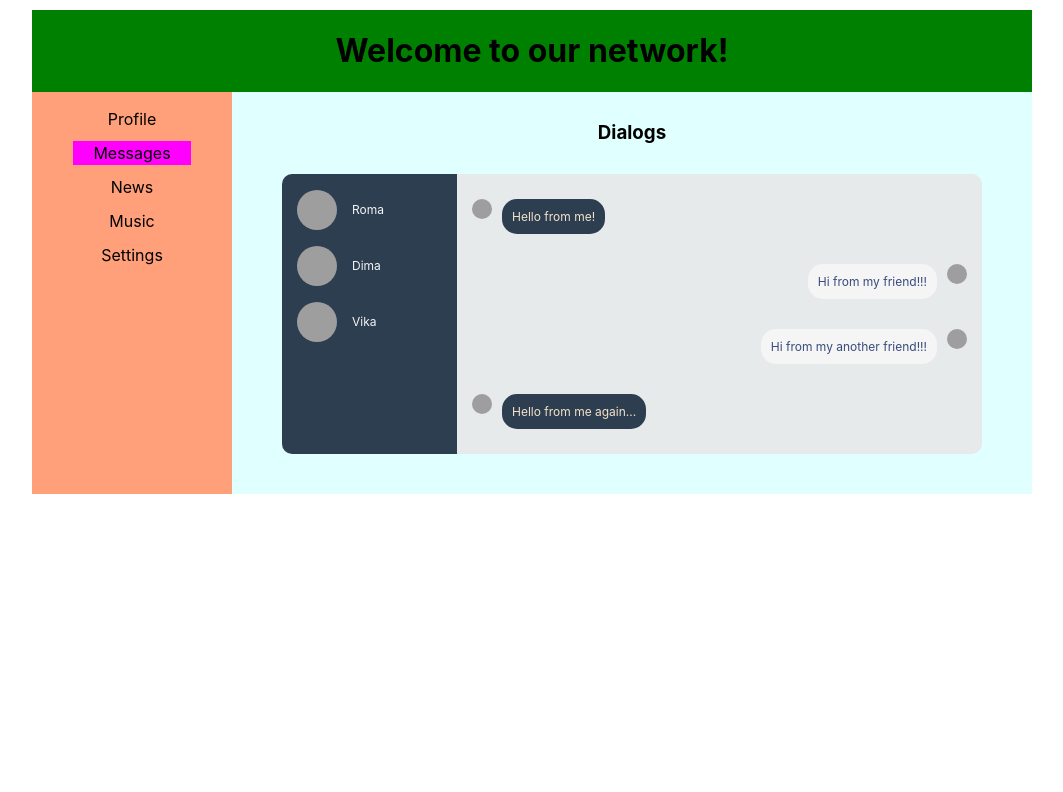
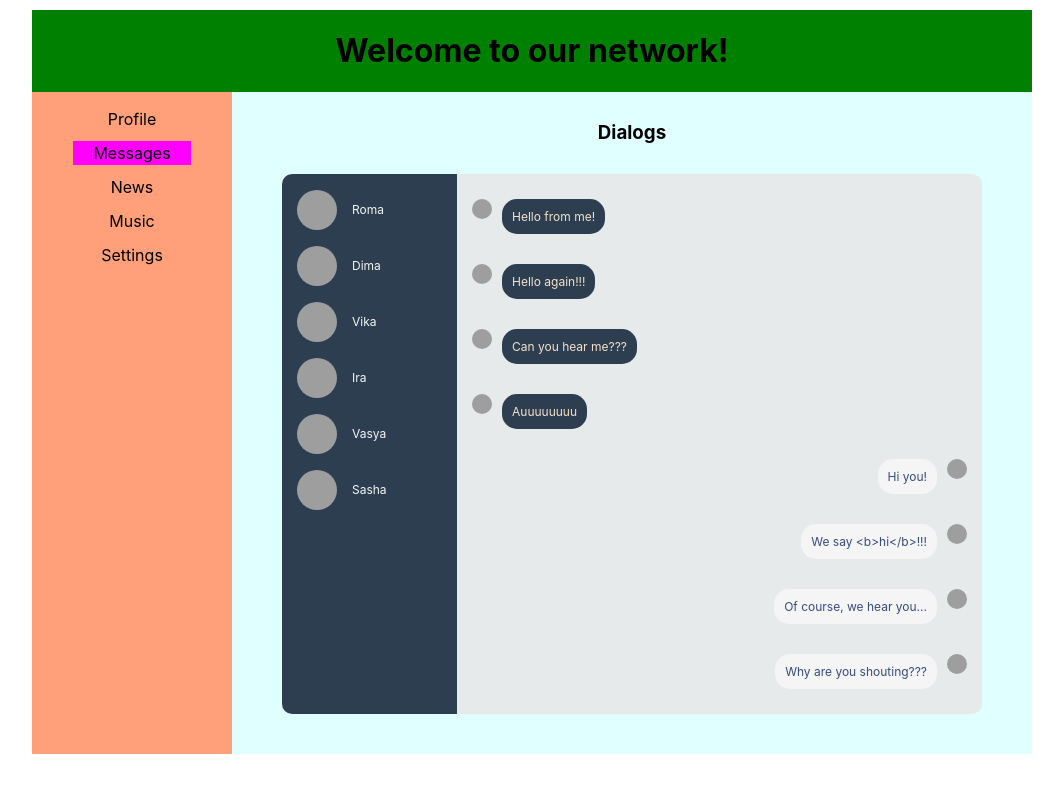
Before and after one commit to adeon96/react_samuraj_path, a React (Create React App) app: page /dialogs in a window 1280 px wide. Shown: the top 792 px of the page, without its empty margins (108-1171 px from the left). Built offline with nearby package versions, Linux system fonts and the light colour scheme; grey boxes are pictures that could not be loaded.

Commit message:
Lessons 24, 25. Elementary separating BLL and UI. Map function. Key

```diff
--- a/src/components/Dialogs/DialogsMessages/DialogsMessages.jsx
+++ b/src/components/Dialogs/DialogsMessages/DialogsMessages.jsx
@@ -4,12 +4,29 @@ import MyMessageItem from './MessageItem/My/MyMessageItem';
 import OtherMessageItem from './MessageItem/Other/OtherMessageItem';
 
 const DialogsMessages = (props) => {
+
+  let myMessagesData = [
+    {id: 1, text: "Hello from me!"},
+    {id: 2, text: "Hello again!!!"},
+    {id: 3, text: "Can you hear me???"},
+    {id: 4, text: "Auuuuuuuu"}
+  ];
+
+  let otherMessagesData = [
+    {id: 1, text: "Hi you!"},
+    {id: 2, text: "We say <b>hi</b>!!!"},
+    {id: 3, text: "Of course, we hear you..."},
+    {id: 4, text: "Why are you shouting???"}
+  ];
+
+  let myMessages = myMessagesData.map(msg => <MyMessageItem key={msg.id} text={msg.text} />);
+
+  let otherMessages = otherMessagesData.map(msg => <OtherMessageItem key={msg.id} text={msg.text} />)
+
   return(
     <div className={styles.dialogues__messages}>
-      <MyMessageItem text="Hello from me!" />
-      <OtherMessageItem text="Hi from my friend!!!" />
-      <OtherMessageItem text="Hi from my another friend!!!" />
-      <MyMessageItem text="Hello from me again..." />
+      {myMessages}
+      {otherMessages}
     </div>
   );
 }
--- a/src/components/Dialogs/DialogsUsers/DialogsUsers.jsx
+++ b/src/components/Dialogs/DialogsUsers/DialogsUsers.jsx
@@ -3,11 +3,21 @@ import styles from './DialogsUsers.module.css'
 import UserItem from './UserItem/UserItem'
 
 const DialogsUsers = (props) => {
+
+  let dialogsUsersData = [
+    {id: 1, name: "Roma"},
+    {id: 2, name: "Dima"},
+    {id: 3, name: "Vika"},
+    {id: 4, name: "Ira"},
+    {id: 5, name: "Vasya"},
+    {id: 6, name: "Sasha"},
+  ];
+
+  let dialogsUsers = dialogsUsersData.map(user => <UserItem key={user.id} name={user.name} /> )
+
   return(
     <div className={styles.dialogues__users}>
-      <UserItem name="Roma" id="1" />
-      <UserItem name="Dima" id="2" />
-      <UserItem name="Vika" id="3" />
+      {dialogsUsers}
     </div>
   );
 }
--- a/src/components/MyPosts/MyPosts.jsx
+++ b/src/components/MyPosts/MyPosts.jsx
@@ -4,6 +4,18 @@ import styles from './MyPosts.module.css';
 import Post from './Post/Post';
 
 const MyPosts = () => {
+
+  let myPostsData = [
+    {id: 1, text: "My first post"},
+    {id: 2, text: "My second post"},
+    {id: 3, text: "My third post"},
+    {id: 4, text: "My fourth post"},
+    {id: 5, text: "Lorem Ipsum is simply dummy text of the printing and typesetting industry. Lorem Ipsum has been the industry's standard dummy text ever since the 1500s, when an unknown printer took a galley of type and scrambled it to make a type specimen book. It has survived not only five centuries, but also the leap into electronic typesetting, remaining essentially unchanged. It was popularised in the 1960s with the release of Letraset sheets containing Lorem Ipsum passages, and more recently with desktop publishing software like Aldus PageMaker including versions of Lorem Ipsum. Lorem Ipsum is simply dummy text of the printing and typesetting industry. Lorem Ipsum has been the industry's standard dummy text ever since the 1500s, when an unknown printer took a galley of type and scrambled it to make a type specimen book. It has survived not only five centuries, but also the leap into electronic typesetting, remaining essentially unchanged. It was popularised in the 1960s with the release of Letraset sheets containing Lorem Ipsum passages, and more recently with desktop publishing software like Aldus PageMaker including versions of Lorem Ipsum."}
+  ];
+
+  let myPosts = myPostsData.map(post => <Post key={post.id}
+    text={post.text.length > 200 ? post.text.substring(0, 200) + "... Read more" : post.text} />)
+
   return (
     <div className={styles.myPosts}>
       <h4>My posts</h4>
@@ -14,7 +26,7 @@ const MyPosts = () => {
       </div>
 
       <div className={styles.myPosts__items}>
-        <Post msg="Lorem ipsum dolor sit amet, consectetur adipiscing elit, sed do eiusmod tempor incididunt ut labore et dolore magna aliqua. Ut enim ad minim veniam, quis nostrud exercitation ullamco laboris nisi ut aliquip ex ea commodo consequat. Duis aute irure dolor in reprehenderit in voluptate velit esse cillum dolore eu fugiat nulla pariatur. Excepteur sint occaecat cupidatat non proident, sunt in culpa qui officia deserunt mollit anim id est laborum.Lorem ipsum dolor sit amet, consectetur adipiscing elit, sed do eiusmod tempor incididunt ut labore et dolore magna aliqua. Ut enim ad minim veniam, quis nostrud exercitation ullamco laboris nisi ut aliquip ex ea commodo consequat. Duis aute irure dolor in reprehenderit in voluptate velit esse cillum dolore eu fugiat nulla pariatur. Excepteur sint occaecat cupidatat non proident, sunt in culpa qui officia deserunt mollit anim id est laborum." likes="3" />
+        {myPosts}
       </div>
     </div>
   );
--- a/src/components/MyPosts/Post/Post.jsx
+++ b/src/components/MyPosts/Post/Post.jsx
@@ -9,7 +9,7 @@ const Post = (props) => {
       </div>
 
       <div className={styles.post__text}>
-        <p>{props.msg}</p>
+        <p>{props.text}</p>
       </div>
     </div>
   );
```
